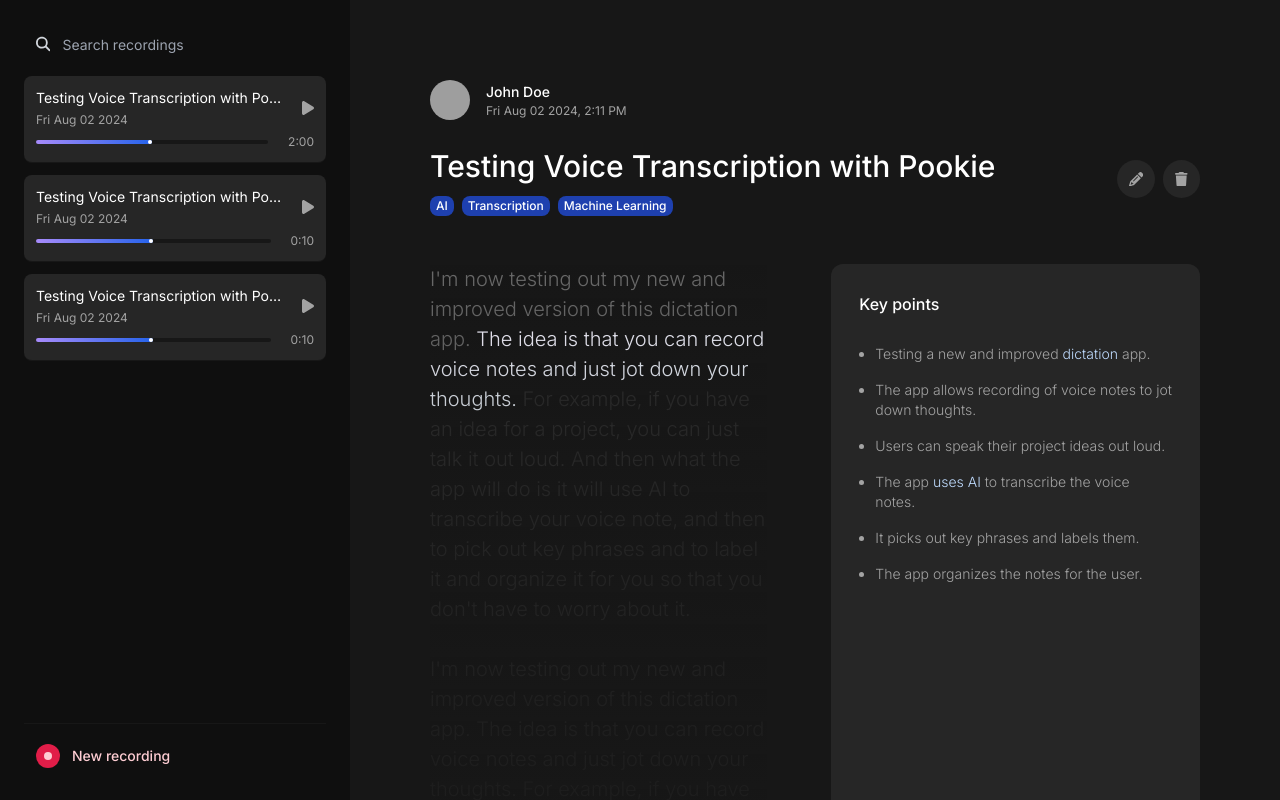
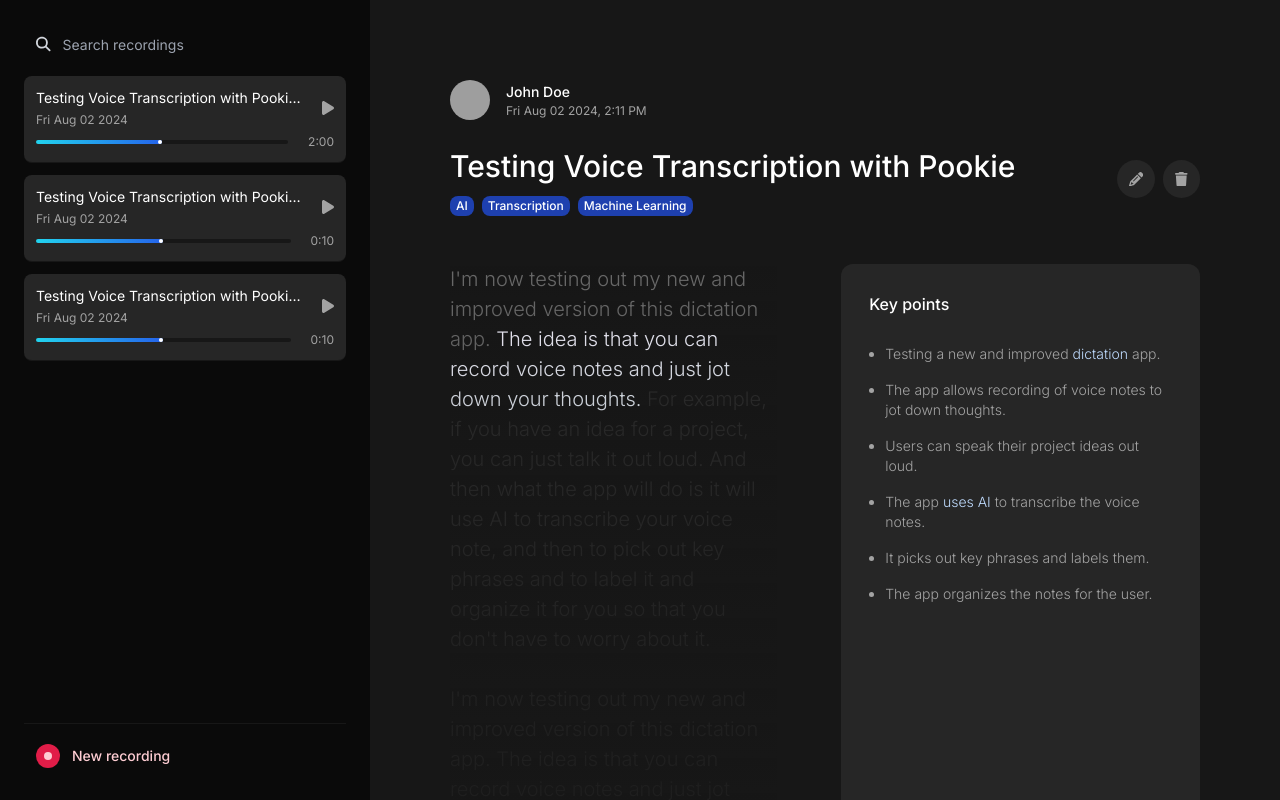
Before and after one commit to vincemaina/dictaite, a Next.js app: page /test in a window 1280 px wide. Built offline with nearby package versions, Linux system fonts and the light colour scheme; grey boxes are pictures that could not be loaded.

Commit message:
feat: styling changes

```diff
--- a/components/voice-note-list.tsx
+++ b/components/voice-note-list.tsx
@@ -3,7 +3,7 @@ import VoiceNote from "./voice-note";
 
 export default function VoiceNoteList() {
     return (
-        <div className="h-screen w-[350px] sticky top-0 bg-neutral-950 bg-opacity-60 px-6 py-8 flex flex-col">
+        <div className="h-screen w-[370px] sticky top-0 bg-neutral-950 px-6 py-8 flex flex-col">
 
             <div className="fill-gray-300 flex gap-3 items-center mb-5 px-3">
                 <SearchIcon/>
--- a/components/voice-note.tsx
+++ b/components/voice-note.tsx
@@ -31,7 +31,7 @@ export default function VoiceNote(props: Props) {
 
             <div className="flex items-center gap-5 text-xs mt-1.5">
                 <div className="h-1  bg-neutral-900 relative rounded overflow-hidden flex-auto">
-                    <div className="absolute bg-gradient-to-r from-violet-400 to-blue-600 inset-0 w-1/2 rounded-r">
+                    <div className="absolute bg-gradient-to-r from-cyan-400 to-blue-600 inset-0 w-1/2 rounded-r">
                         <div className="relative h-full aspect-square float-end bg-white rounded-full"/>
                     </div>
                 </div>
```
